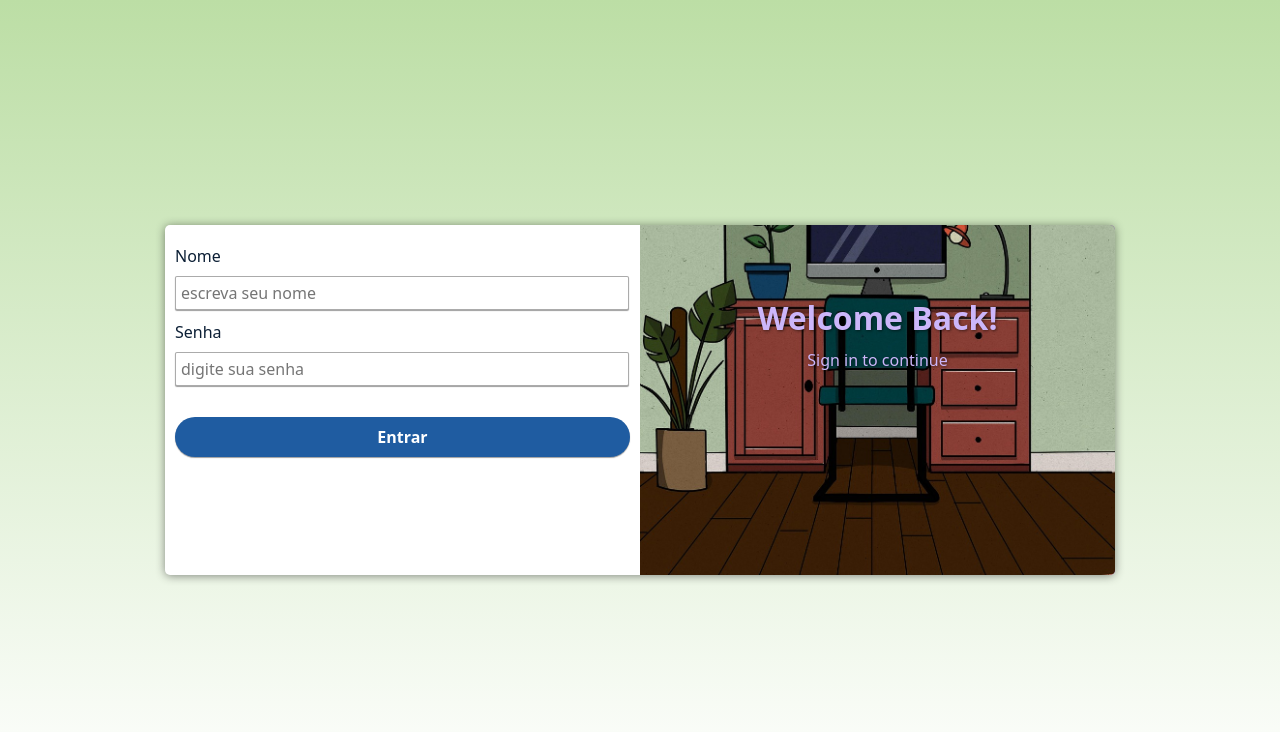
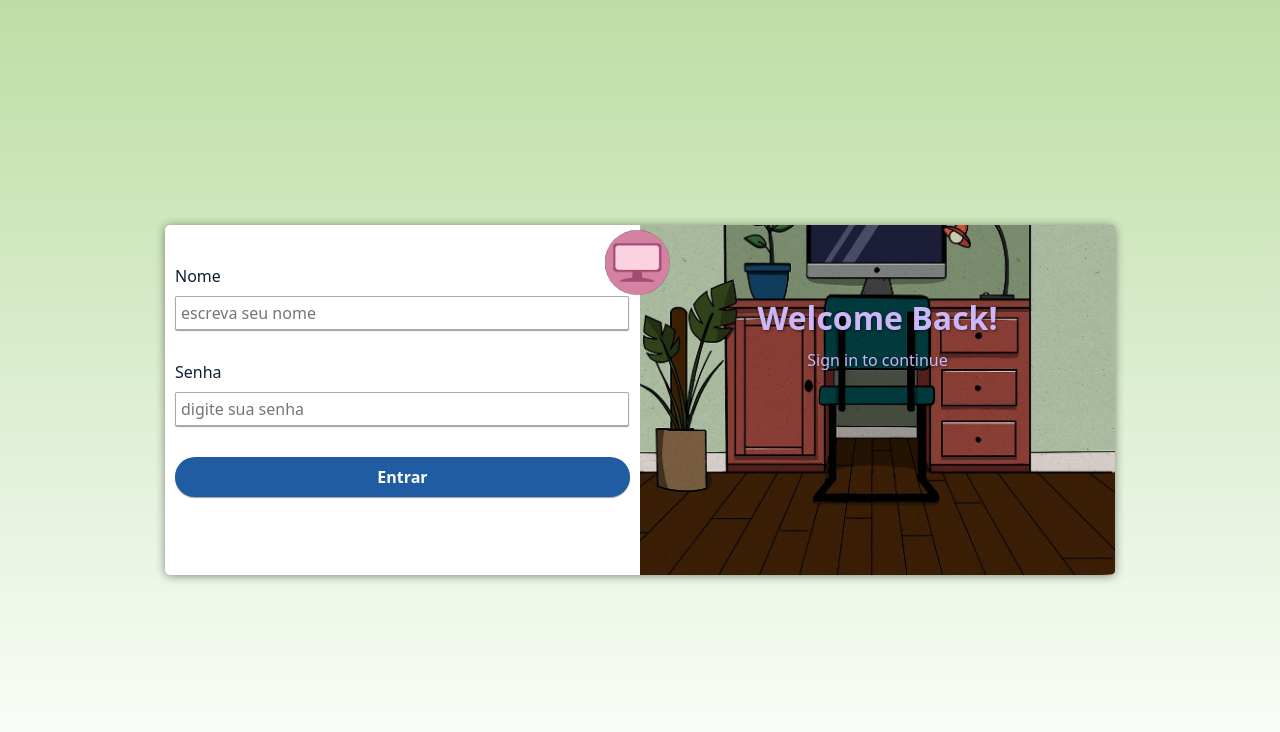
Before and after one commit to carinanv/Tarefa---Login, a plain HTML site: page index.html in a window 1280 px wide. Drawn offline with Linux system fonts and the light colour scheme.

Commit message:
criei a tela de login com media-query

```diff
--- a/estilo/media-query.css
+++ b/estilo/media-query.css
@@ -47,6 +47,14 @@ div#imagem > p {
 
 }
 
+section#login > div#imagem-redonda {
+    height: 80px;
+    width: 80px;
+
+    transform: translate(-60%, -50%);
+
+}
+
 }
 
 @media screen and (min-width: 992px) {
@@ -68,6 +76,7 @@ div#imagem > p {
     section#login > div#formulario {
         float: left;
         width: 50%;
+
     }
 
     div#imagem > h1 {
@@ -79,4 +88,17 @@ div#imagem > p {
         font-size: 1em;
         margin: 10px 0px;
     }
+
+    section#login > div#imagem-redonda {
+        position: absolute;
+        top: 20%;
+        left: 48%;
+
+        height: 65px;
+        width: 65px;
+
+        transform: translate(-25%, -100%);
+
+    }
+
 }
--- a/estilo/style.css
+++ b/estilo/style.css
@@ -53,10 +53,6 @@ section#login > div#imagem {
     height: 200px;
 }
 
-section#login > div#imagem:hover {
-
-}
-
 section#login > div#formulario {
     display: block;
     padding: 10px;
@@ -80,12 +76,31 @@ div#imagem > p {
     text-shadow: 1px 1px 3px rgba(0, 0, 0, 0.493);
 }
 
+section#login > div#imagem-redonda {
+    position: absolute;
+    top: 39%;
+    left: 20%;
+
+    display: block;
+    background: #0c1f35 url('../sections/img1.png') no-repeat;
+    background-size: cover;
+    background-position: center center;
+
+    height: 60px;
+    width: 60px;
+    border-radius: 100%;
+
+    transform: translate(-42%, -52%);
+
+}
+
 div.campo > label {
     display: inline-block;
     text-align: left;
     font-size: 1em;
     margin: 10px 0px;
     color: var(--cor-label);
+    padding-top: 20px;
 
 }
 
--- a/index.html
+++ b/index.html
@@ -10,7 +10,7 @@
 <body>
     <main>
         <section id="login">
-            <div id="imagem">
+            <div id="imagem" class="transparencia">
                 <h1>Welcome Back!</h1>
                 <p>Sign in to continue</p>
             <!-- imagem de fundo -->
```
